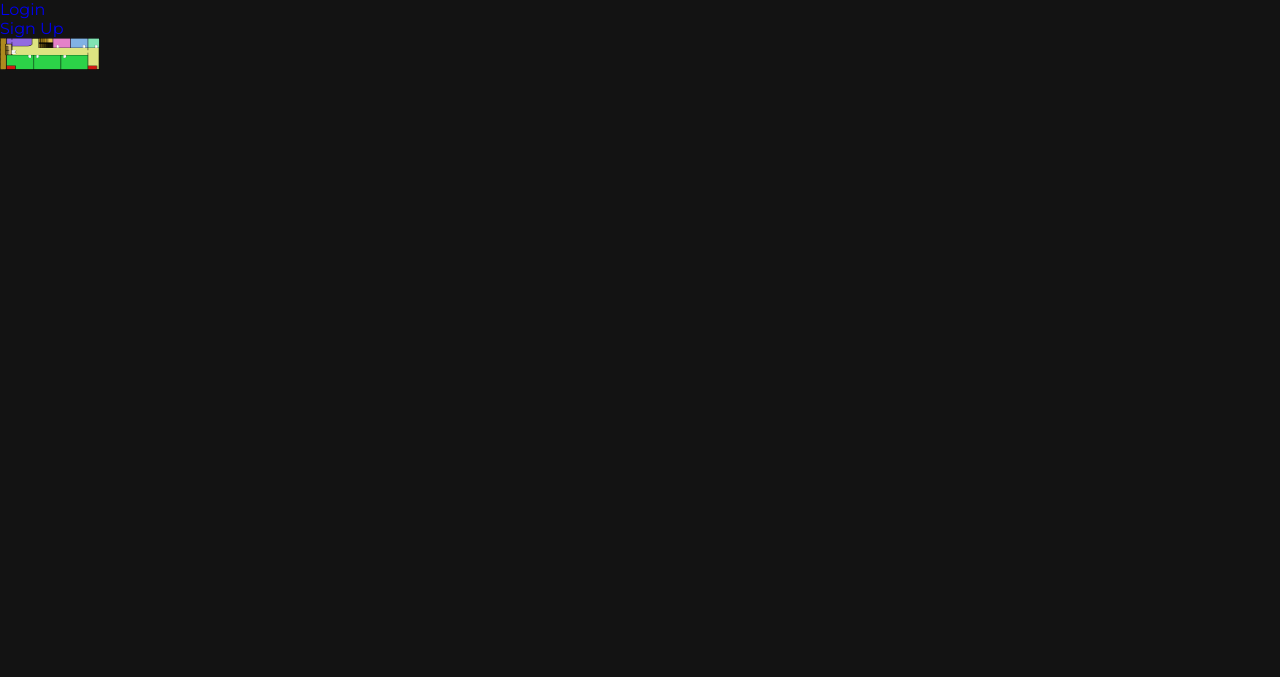
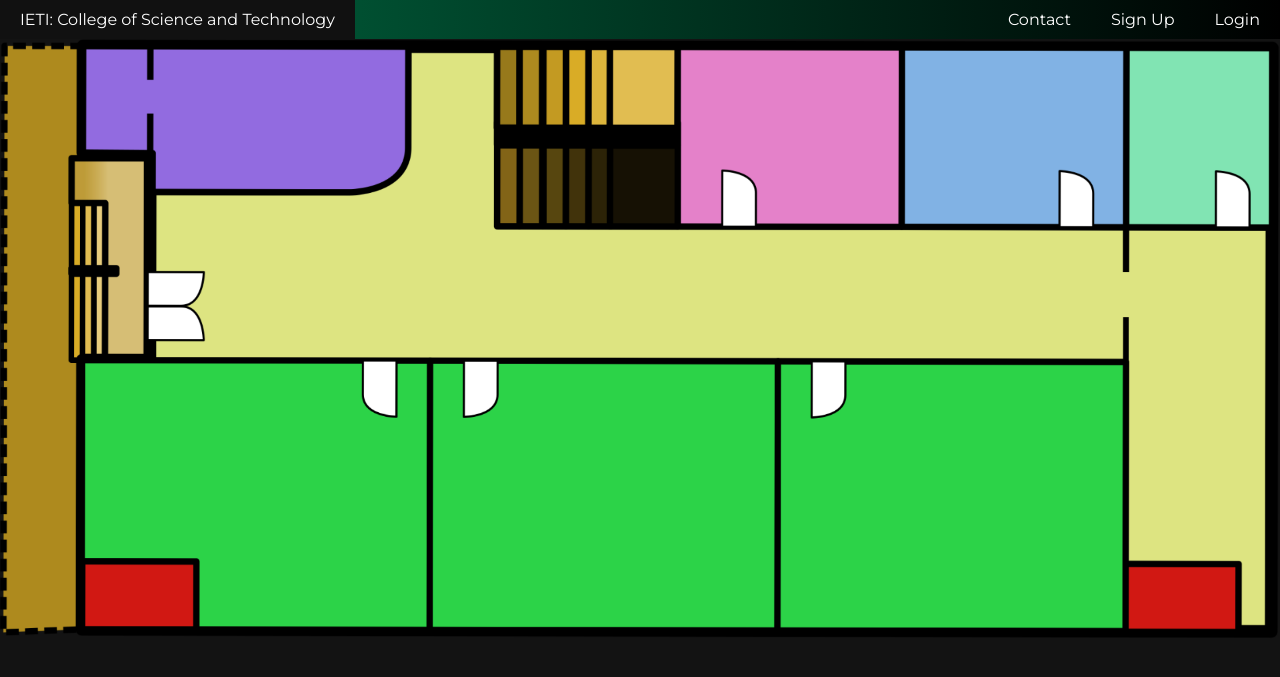
Before and after one commit to Kukileeyan/IMPS, a Django app: page / in a window 1280 px wide. Shown: the top 677 px of the page. Run offline with Django 5.2, Linux system fonts and the light colour scheme.

Commit message:
Latest: 2:37AM 11/18/2024

```diff
--- a/IMPS_System/IMPS_Project/IMPS_App/static/css/styles.css
+++ b/IMPS_System/IMPS_Project/IMPS_App/static/css/styles.css
@@ -14,16 +14,39 @@ body {
     background-color: #131313;
 }
 
+ul {
+  list-style-type: none;
+  margin: 0;
+  padding: 0px;
+  overflow: hidden;
+  background: linear-gradient(to left, #000000, #006e44);
+  z-index: 10;
+}
+
+li {
+  float: right;
+}
+
+li a {
+  display: block;
+  color: white;
+  text-align: center;
+  padding: 10px 20px;
+  text-decoration: none;
+}
+
+li a h3 {
+  display: block;
+  float: left;
+}
+
+li a:hover {
+  background-color: #111;
+}
+
+
 img {
-    display: flex;
-    /*
-    PADDING = 10px x 8 = 80px
-    BORDER = 2px x 8 = 16px
-    gap = 20px x 1 = 20px
-    80px + 16px + 10px = 116px
-    960 - 116px = 844px
-    844px / 2 = 422px
-    */
-    min-width: 100px;
-    max-height: 2em;
+  display: block;
+  max-width: 100%;
+  max-height: auto;
 }
--- a/IMPS_System/IMPS_Project/IMPS_App/templates/Lobby.html
+++ b/IMPS_System/IMPS_Project/IMPS_App/templates/Lobby.html
@@ -10,11 +10,13 @@
 </head>
 <body>
   <div class="container">
-    <header>
+    <header class="header">
         <nav>
           <ul>
-            <li><a href="Login.html"> Login</li>
-            <li><a href="Registration.html">Sign Up</li>
+            <li><a href="#home">Login</a></li>
+            <li><a href="#news">Sign Up</a></li>
+            <li><a href="#contact">Contact</a></li>
+            <li style="float:left"><a class="active" href="#about">IETI: College of Science and Technology</a></li>
           </ul>
         </nav>
     </header>
```
